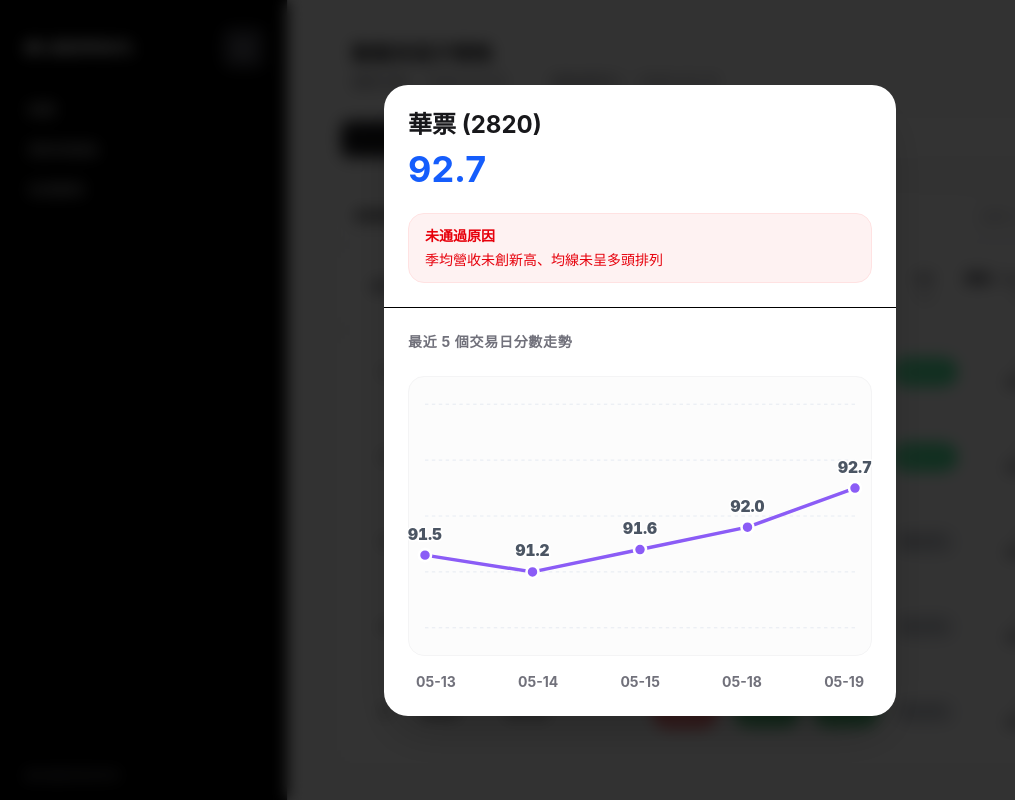
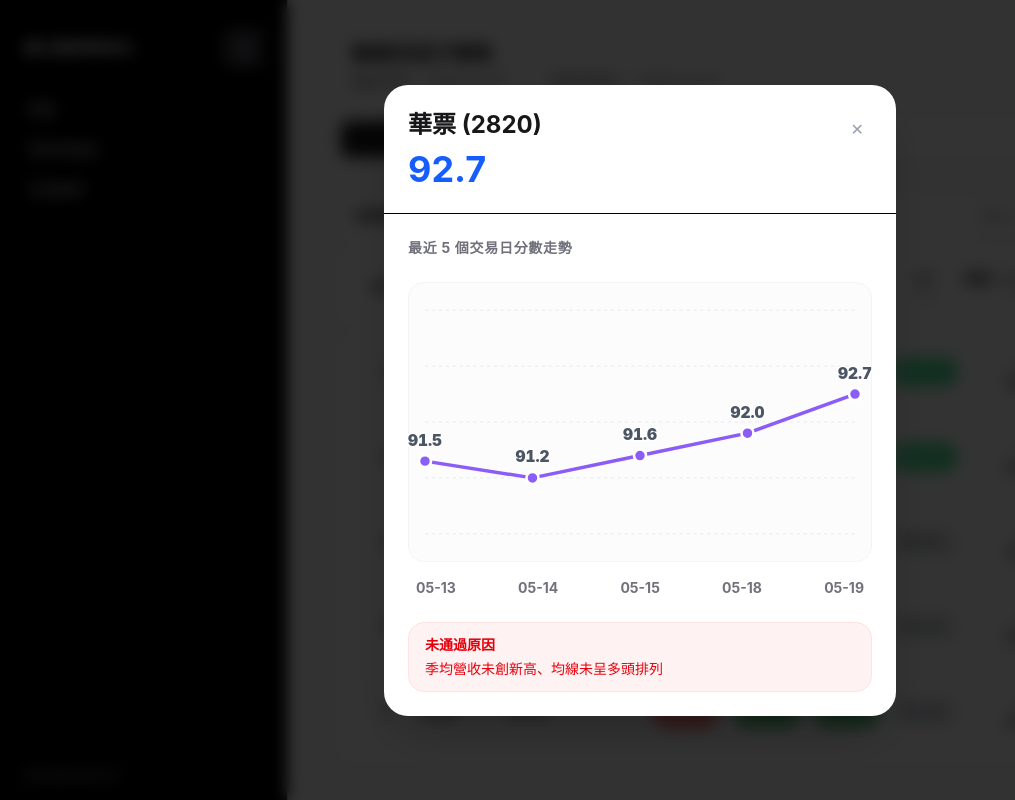
Before and after one commit to amu-0713/my-stock-rank, a React (Vite) app: page /strategy/1 in a window 1280 px wide. Both pictures are taken after a click on the element "92.7". Shown: the whole page, without its empty margins (0-1015 px from the left). Built offline with nearby package versions, Linux system fonts and the light colour scheme.

Commit message:
Update RankList.jsx

```diff
--- a/src/components/RankList.jsx
+++ b/src/components/RankList.jsx
@@ -115,17 +115,10 @@ function ScoreModal({ stock, onClose }) {
 
   return createPortal(
     <div className="fixed inset-0 z-[9999] flex items-center justify-center bg-black/80 backdrop-blur-sm" onClick={onClose}>
-      <div className="bg-white rounded-3xl w-full max-w-lg landscape:max-md:max-w-[620px] landscape:max-md:mx-8 landscape:max-md:max-h-[85vh] landscape:max-md:flex landscape:max-md:gap-6 shadow-2xl overflow-hidden pointer-events-auto mx-4" onClick={e => e.stopPropagation()}>
+      <div className="bg-white rounded-3xl w-full max-w-lg landscape:max-md:max-w-[720px] landscape:max-md:flex landscape:max-md:gap-6 shadow-2xl overflow-hidden pointer-events-auto mx-4" onClick={e => e.stopPropagation()}>
 
-        {/* 叉叉 - 右上角（只在橫式顯示在右上） */}
-        <button onClick={onClose} className="hidden landscape:max-md:block absolute top-5 right-5 text-gray-400 hover:text-zinc-900 transition-colors z-10">
-          ✕
-        </button>
-
-        <div className="landscape:max-md:flex landscape:max-md:gap-6">
-
-          {/* 左邊：名字 + 分數 + 濾網靠左下 */}
-          <div className="landscape:max-md:w-[42%] p-6 flex flex-col border-b landscape:max-md:border-b-0 landscape:max-md:border-r">
+        {/* 左邊 - 只在橫式顯示 */}
+        <div className="hidden landscape:max-md:block landscape:max-md:w-[42%] p-6 border-r">
           <div className="flex justify-between items-start">
             <div>
               <div className="font-bold text-2xl text-zinc-900">
@@ -135,10 +128,12 @@ function ScoreModal({ stock, onClose }) {
                 {formatScore(stock.display_score)}
               </div>
             </div>
+            <button onClick={onClose} className="p-2 text-gray-400 hover:text-zinc-900 transition-colors">
+              ✕
+            </button>
           </div>
 
-            {/* 濾網靠左下 */}
-            <div className="mt-auto">
+          {/* 未通過原因（橫式專用） */}
           {stock.passed_filter ? (
             <div className="mt-6 rounded-2xl border border-emerald-100 bg-emerald-50 px-4 py-3 text-sm text-emerald-600">
               已通過選股條件
@@ -152,15 +147,32 @@ function ScoreModal({ stock, onClose }) {
             )
           )}
         </div>
+
+        {/* 原本的直式內容（直式完全不變） */}
+        <div className="landscape:max-md:w-[58%]">
+          {/* 標題區 - 直式使用原本的位置 */}
+          <div className="p-6 border-b landscape:max-md:hidden">
+            <div className="flex justify-between items-start">
+              <div>
+                <div className="font-bold text-2xl text-zinc-900">
+                  {stock.name} ({stock.stock_id})
+                </div>
+                <div className="text-4xl font-bold text-blue-600 mt-2">
+                  {formatScore(stock.display_score)}
+                </div>
+              </div>
+              <button onClick={onClose} className="p-2 text-gray-400 hover:text-zinc-900 transition-colors">
+                ✕
+              </button>
+            </div>
           </div>
 
-          {/* 右邊：走勢圖 + 日期 */}
-          <div className="landscape:max-md:w-[58%] p-6">
+          <div className="p-6">
             <div className="text-sm font-bold text-zinc-500 mb-6 uppercase tracking-wider">
               最近 5 個交易日分數走勢
             </div>
 
-            <div className="relative h-[280px] landscape:max-md:h-[195px] w-full border border-zinc-100 rounded-2xl bg-zinc-50/50 p-4">
+            <div className="relative h-[280px] landscape:max-md:h-[235px] w-full border border-zinc-100 rounded-2xl bg-zinc-50/50 p-4">
               <svg viewBox={`0 0 ${vWidth} ${vHeight}`} className="w-full h-full overflow-visible">
                 {[0, 0.25, 0.5, 0.75, 1].map((p, i) => {
                   const y = vHeight * p
@@ -210,10 +222,26 @@ function ScoreModal({ stock, onClose }) {
               </svg>
             </div>
 
-           <div className="flex justify-between mt-4 landscape:max-md:mt-1 text-sm text-zinc-500 font-bold px-2">
+            <div className="flex justify-between mt-4 text-sm text-zinc-500 font-bold px-2">
               {stock.history.map((item, i) => (
                 <div key={i}>{item.date.slice(5)}</div>
               ))}
+            </div>
+
+            {/* 未通過原因 - 直式使用原本位置 */}
+            <div className="landscape:max-md:hidden">
+              {stock.passed_filter ? (
+                <div className="mt-6 rounded-2xl border border-emerald-100 bg-emerald-50 px-4 py-3 text-sm text-emerald-600">
+                  已通過選股條件
+                </div>
+              ) : (
+                stock.failed_conditions && stock.failed_conditions.length > 0 && (
+                  <div className="mt-6 rounded-2xl border border-red-100 bg-red-50 px-4 py-3 text-sm text-red-600">
+                    <div className="font-bold mb-1">未通過原因</div>
+                    <div>{stock.failed_conditions.join('、')}</div>
+                  </div>
+                )
+              )}
             </div>
           </div>
         </div>
```
Lines whose indentation alone changed are shown as unchanged.
